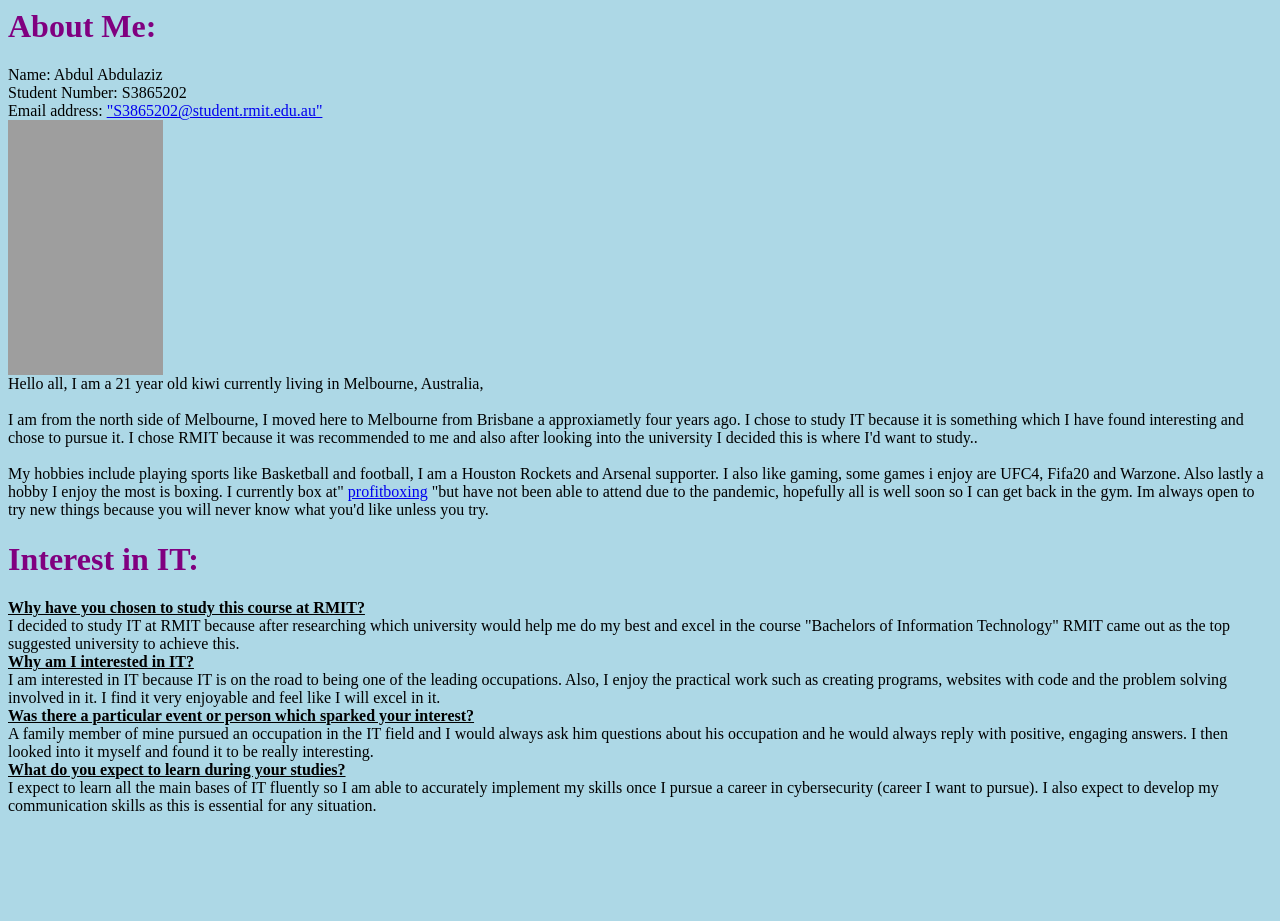
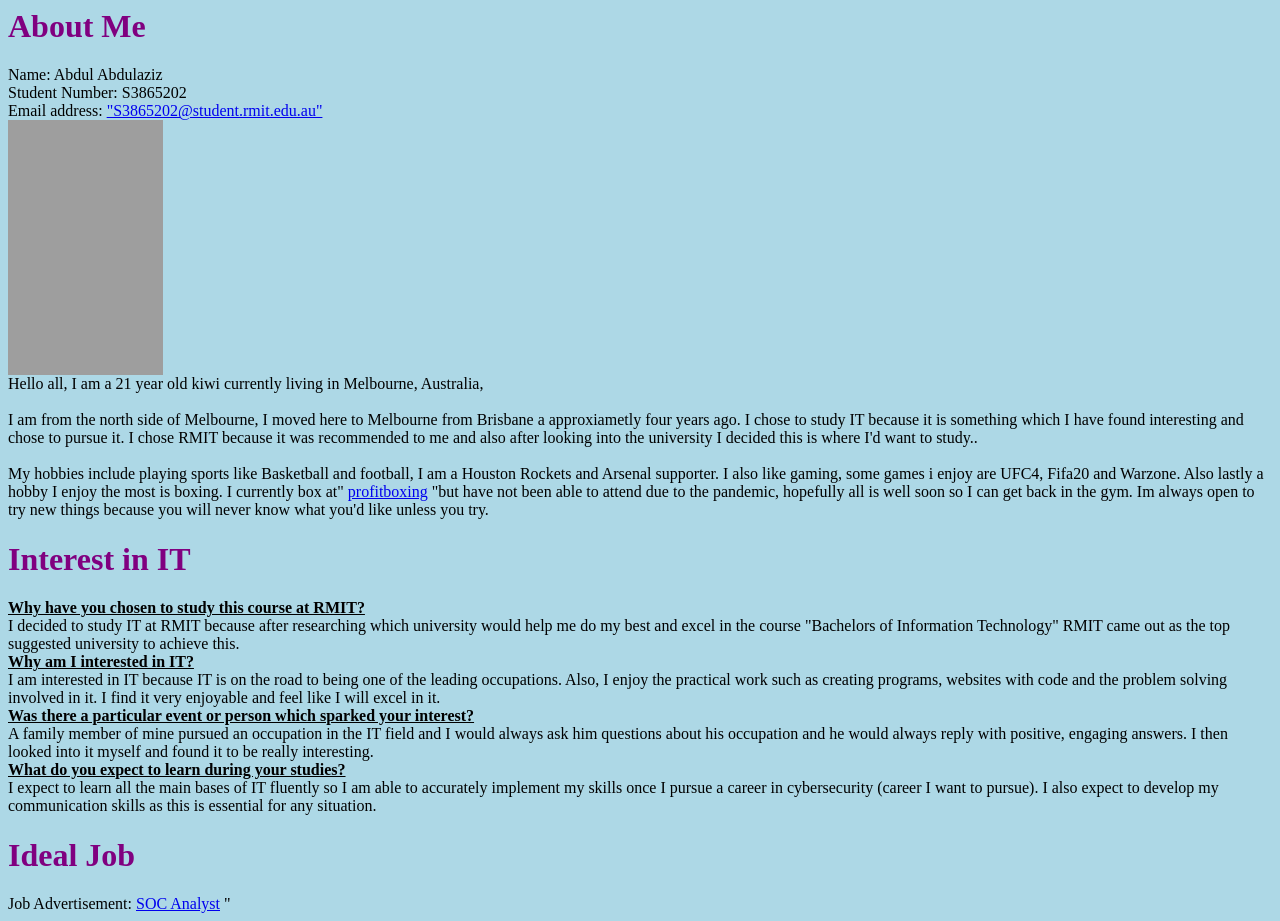
Before and after one commit to gstaraziz/-COSC1078, a plain HTML site: page index.html in a window 1280 px wide. Before the commit the page ends 831 px from the top, so only its background shows below. Drawn offline with Linux system fonts and the light colour scheme; grey boxes are pictures that could not be loaded.

Commit message:
Update index.html

```diff
--- a/index.html
+++ b/index.html
@@ -8,7 +8,7 @@ body {
 <body>
 
 
-<h1 style="color:Purple;">About Me:</h1>
+<h1 style="color:Purple;">About Me</h1>
 <p>
 Name: Abdul Abdulaziz <br>
 Student Number: S3865202 <br>
@@ -28,7 +28,7 @@ I can get back in the gym. Im always open to try new things because you will nev
 
 
 
-<h1 style="color:Purple;">Interest in IT:</h1>
+<h1 style="color:Purple;">Interest in IT</h1>
 <p>
 <b><ins>Why have you chosen to study this course at RMIT?</ins></b>
 <br>I decided to study IT at RMIT because after researching which university would help me do my best and excel in the course "Bachelors of Information Technology"
@@ -45,3 +45,6 @@ positive, engaging answers. I then looked into it myself and found it to be real
 <b><ins>What do you expect to learn during your studies?</ins></b>
 <br>I expect to learn all the main bases of IT fluently so I am able to accurately implement my skills once I pursue a career in cybersecurity
 (career I want to pursue). I also expect to develop my communication skills as this is essential for any situation.</br>
+
+<h1 style="color:Purple;">Ideal Job</h1>
+Job Advertisement: <a href= "https://www.seek.com.au/job/50270854?type=promoted#searchRequestToken=9d60b736-bc2b-4aa8-b7b1-f171e48b9f58/" target="_blank">SOC Analyst</a> "
```
